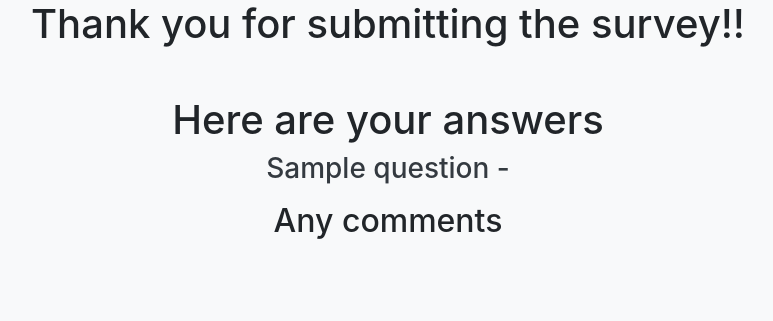
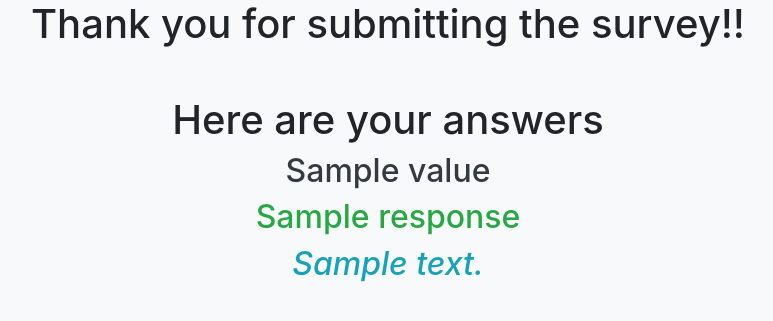
Before and after one commit to Ciro1690/Flask-survey, a Flask app: template templates/thank_you.html in a window 1280 px wide. Shown: the top 321 px of the page, without its empty margins (252-1025 px from the left). Run offline with Flask 2, Linux system fonts and the light colour scheme; the template is opened without the code that fills it: most values are stand-ins (such as "Sample title", 1, 10 or a date in 2020); some libraries are stand-ins or nearby versions.

Commit message:
updated thank you page

```diff
--- a/app.py
+++ b/app.py
@@ -9,6 +9,7 @@ app.config['SECRET_KEY'] = "oh-so-secret"
 debug = DebugToolbarExtension(app)
 app.config['DEBUG_TB_INTERCEPT_REDIRECTS'] = False
 
+complete_answers = {}
 
 @app.route('/')
 def home_page():
@@ -23,17 +24,17 @@ def start():
 
     if satisfaction:
         session['survey'] = 1
-        return redirect('/questions/0')
     elif personality:
         session['survey'] = 2
-        return redirect('/questions/0')
+    return redirect('/questions/0')
+
+
+def set_survey():
+    return survey_1 if session['survey'] == 1 else survey_2
 
 @app.route('/questions/<int:post_id>')
 def display_questions(post_id):
-    if session['survey'] == 1:
-        survey = survey_1
-    elif session['survey'] == 2:
-        survey = survey_2
+    survey = set_survey()
     if (post_id < 0 or post_id > len(survey.questions)-1):
         flash("You searched for a question out of range.")
         return redirect('/')
@@ -45,21 +46,26 @@ def display_questions(post_id):
 
 @app.route('/answer', methods=["POST"])
 def log_answer():
-    choice = request.form.get("choice")
+    survey = set_survey()
+
+    response = request.form.get("choice")
+    current_question = {}
+    current_question['question'] = survey.questions[len(session['responses'])].question
+    current_question['response'] = response
+
     responses = session['responses']
-    responses.append(choice)
+    responses.append(response)
     session['responses'] = responses
 
     if request.form.get("comment"):
         comment = request.form.get("comment")
+        current_question['comment'] = comment
         comments = session['comments']
         comments.append(comment)
         session['comments'] = comments
 
-    if session['survey'] == 1:
-        survey = survey_1
-    elif session['survey'] == 2:
-        survey = survey_2
+    complete_answers[len(session['responses'])] = current_question
+    print(complete_answers)
 
     if (len(survey.questions) == len(session['responses'])):
         return redirect('/questions/thank_you')
@@ -68,9 +74,5 @@ def log_answer():
 
 @app.route('/questions/thank_you')
 def thank_you():
-    if session['survey'] == 1:
-        survey = survey_1
-    elif session['survey'] == 2:
-        survey = survey_2
-
-    return render_template('thank_you.html',questions=survey.questions)
+    survey = set_survey()
+    return render_template('thank_you.html',complete_answers=complete_answers)
--- a/templates/thank_you.html
+++ b/templates/thank_you.html
@@ -5,13 +5,10 @@
 <div class="container">
     <div class="m-5">
         <h1>Here are your answers</h1>
-        {% for question in questions %}
-        <h3 class="text-dark">{{question.question}} - <p class="text-success">{{session["responses"][loop.index-1]}}</p></h3>
-        {% endfor %}
-
-        <h2>Any comments</h2>
-        {% for comment in session["comments"] %}
-        <p>{{comment}}</p>
+        {% for value in complete_answers.values() %}
+        <h2 class="text-dark">{{value['question']}}</h2>
+        <h2 class="text-success">{{value['response']}}</h2>
+        <h2 class="text-info font-italic">{{value['comment']}}</h2>
         {% endfor %}
     </div>
 </div>
```
